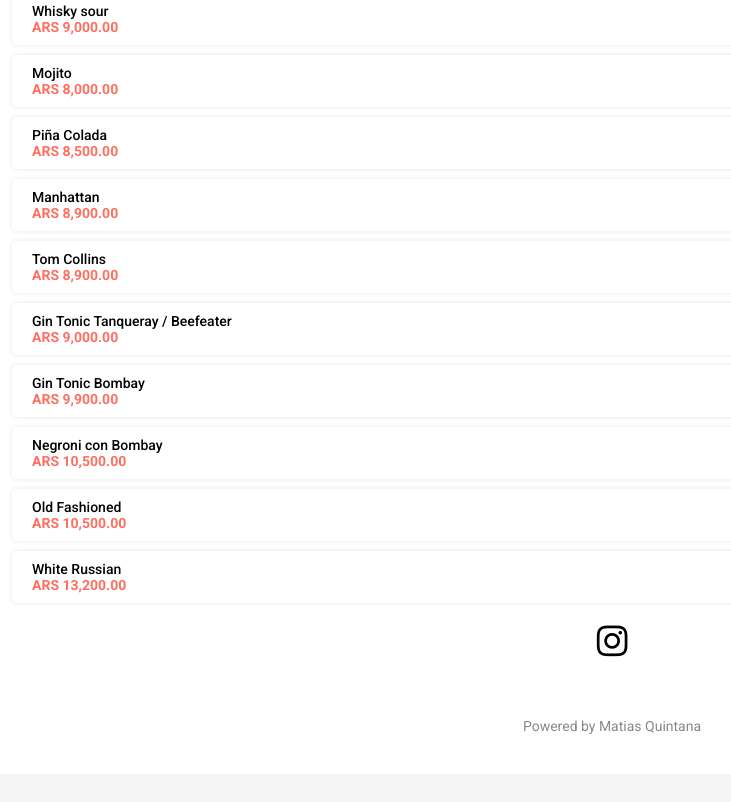
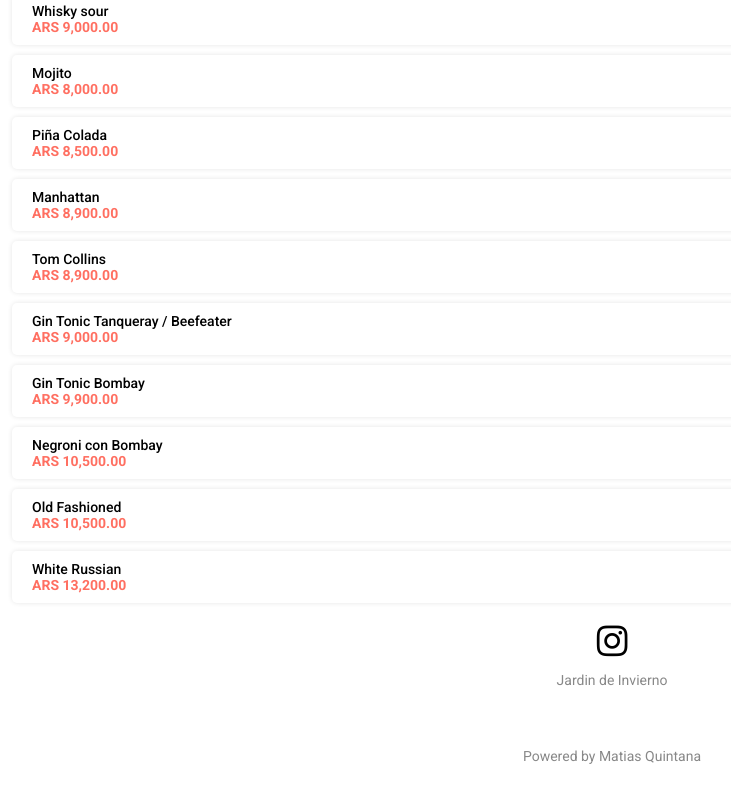
Before and after one commit to matuq83/jardinDeInvierno, a website: page index.html in a window 1280 px wide. Shown: the part 6954-7756 px from the top of the page, without its empty margins (28-759 px from the left). Before the commit the page ends 7728 px from the top, so only its background shows below. Drawn offline with Linux system fonts and the light colour scheme.

Commit message:
actualizacion movil

```diff
--- a/CSS/styles.css
+++ b/CSS/styles.css
@@ -291,10 +291,11 @@ body {
 }
 
 .footer p {
-   margin-top: 60px;
+   margin-bottom: 60px;
    font-size: 14px;
    color: #888;
 }
+
 
 @media screen and (max-width: 992px) {
    .header img.background {
--- a/index.html
+++ b/index.html
@@ -1255,7 +1255,10 @@
             <a href="https://www.instagram.com/jardindeinviernorestaurante/" target="_blank">
                <i class="fab fa-instagram"></i>
             </a>
-            <p>Powered by Matias Quintana</p>
+            <p>Jardin de Invierno</p>
+         </div>
+         <div class="footer">
+            <p class="text-end">Powered by Matias Quintana</p>
          </div>
       </section>
       <button id="backToTop" onclick="backToTop()"><i class="fas fa-chevron-up"></i></button>
```
